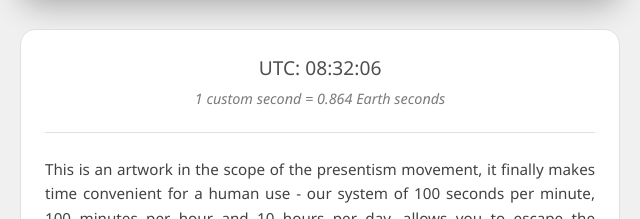
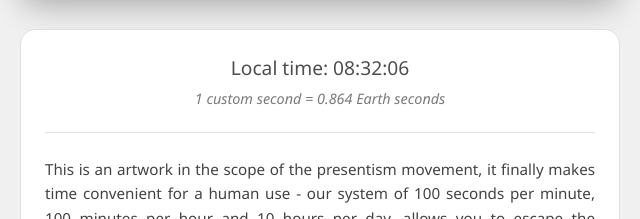
Before and after one commit to apascov/10-hour-time, a plain HTML site: page index.html in a window 1280 px wide. Shown: the part 385-604 px from the top of the page, 320-960 px from the left. Drawn offline with Linux system fonts and the light colour scheme.

Commit message:
Additon of local time

```diff
--- a/index.html
+++ b/index.html
@@ -56,7 +56,7 @@
 
         <!-- Real time comparison (optional) -->
         <div class="info-panel">
-            <div class="utc-time">UTC: <span id="utc-display">00:00:00</span></div>
+            <div class="utc-time">Local time: <span id="utc-display">00:00:00</span></div>
             <div class="scale-info">1 custom second = 0.864 Earth seconds</div>
 
             <div class="artwork-description">
--- a/script.js
+++ b/script.js
@@ -16,15 +16,15 @@ let animationFrameId = null;
  * @returns {Object} Custom time object with h, m, s, and fractional values
  */
 function getCustomTime() {
-    // Get current UTC time in seconds since midnight
+    // Get current LOCAL time in seconds since midnight
     const now = new Date();
-    const utcSeconds = now.getUTCHours() * 3600 +
-                       now.getUTCMinutes() * 60 +
-                       now.getUTCSeconds() +
-                       now.getUTCMilliseconds() / 1000;
+    const localSeconds = now.getHours() * 3600 +
+                         now.getMinutes() * 60 +
+                         now.getSeconds() +
+                         now.getMilliseconds() / 1000;
 
     // Calculate custom seconds since midnight
-    const customSecondsToday = utcSeconds * SCALE;
+    const customSecondsToday = localSeconds * SCALE;
 
     // Extract hours, minutes, seconds
     const hours = Math.floor(customSecondsToday / 10000);
@@ -68,14 +68,17 @@ function updateDigitalClock() {
 }
 
 /**
- * Update UTC time display for comparison
+ * Update local time display for comparison
  */
-function updateUTCDisplay() {
+function updateLocalDisplay() {
     const time = getCustomTime();
-    const utcDisplay = document.getElementById('utc-display');
+    const localDisplay = document.getElementById('utc-display');
 
-    const utcFormatted = time.utcTime.toUTCString().split(' ')[4]; // Extract HH:MM:SS
-    utcDisplay.textContent = utcFormatted;
+    const hours = time.utcTime.getHours().toString().padStart(2, '0');
+    const minutes = time.utcTime.getMinutes().toString().padStart(2, '0');
+    const seconds = time.utcTime.getSeconds().toString().padStart(2, '0');
+    const localFormatted = `${hours}:${minutes}:${seconds}`;
+    localDisplay.textContent = localFormatted;
 }
 
 /**
@@ -124,7 +127,7 @@ function updateAnalogClock() {
  */
 function updateClock() {
     updateDigitalClock();
-    updateUTCDisplay();
+    updateLocalDisplay();
 
     if (isAnalogMode) {
         updateAnalogClock();
```
